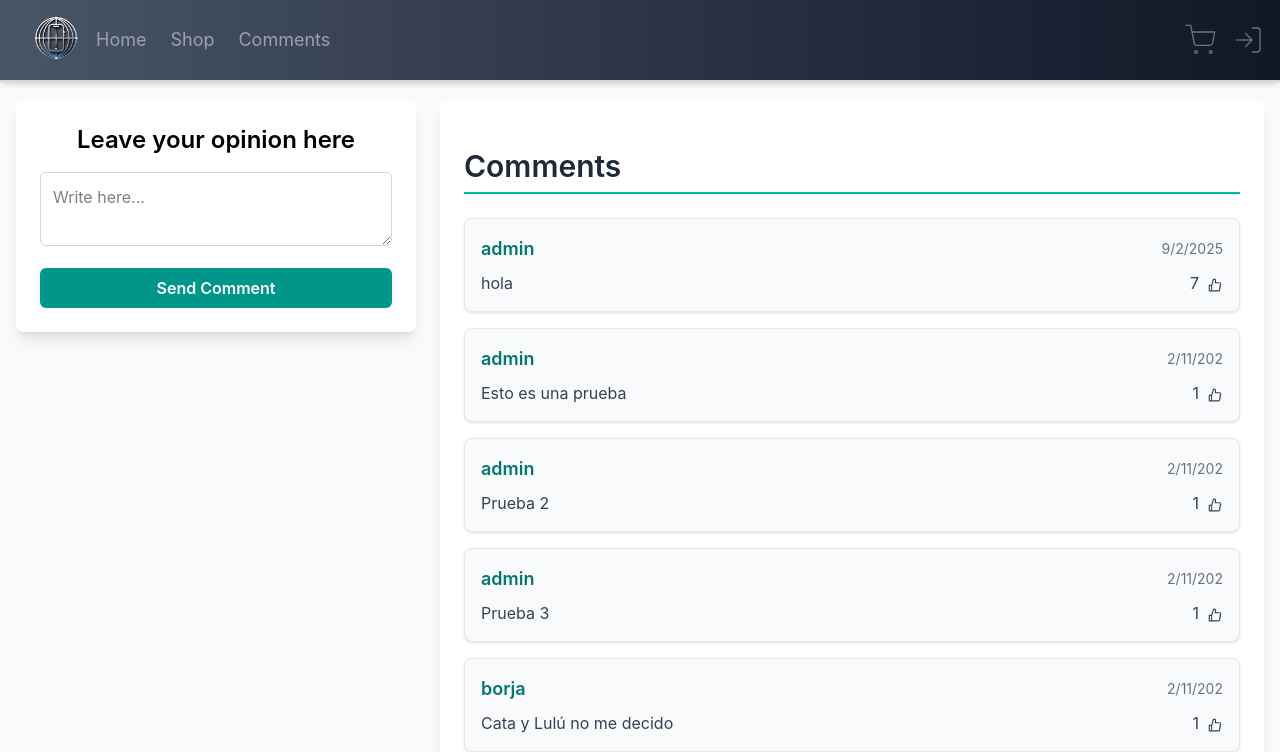
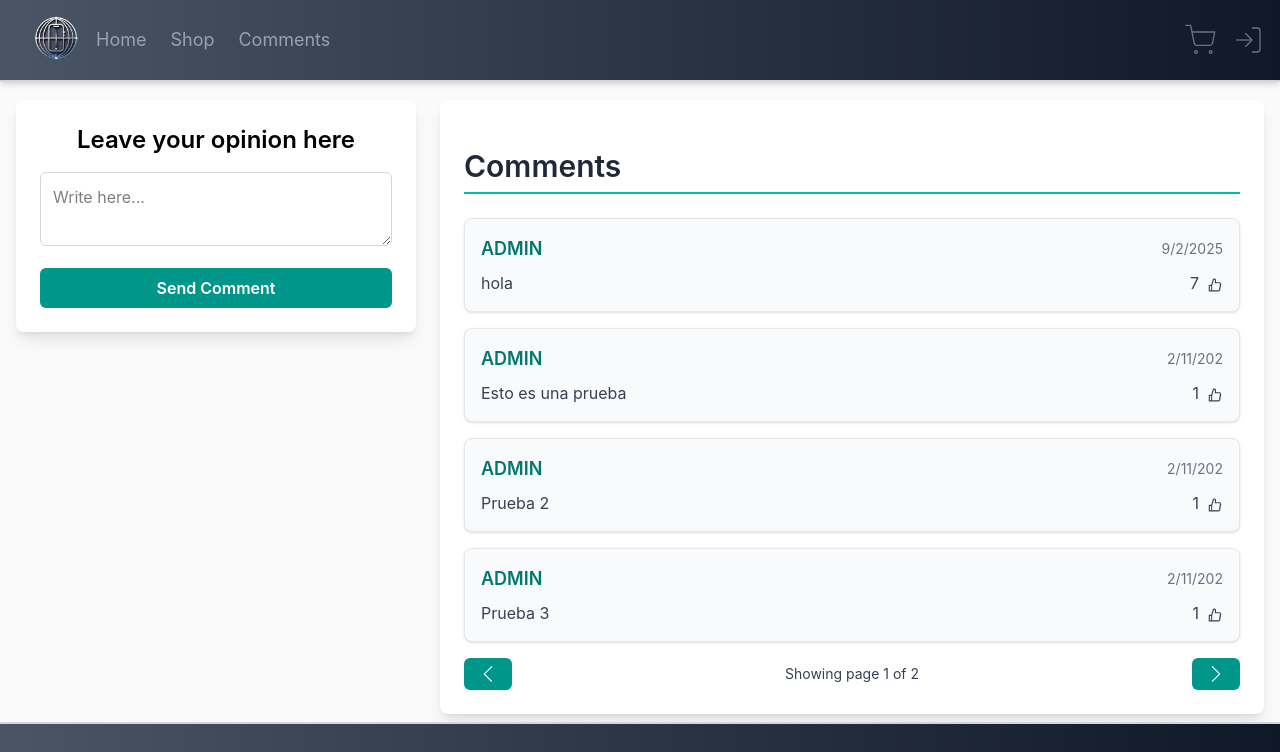
Before and after one commit to WDJohanWD/proyectoreact, a React (Vite) app in the folder react-project/: page /comments in a window 1280 px wide. Shown: the top 752 px of the page. Built offline with nearby package versions, Linux system fonts and the light colour scheme; data requests are answered from the project's data file.

Commit message:
like function

```diff
--- a/react-project/src/components/Comments.jsx
+++ b/react-project/src/components/Comments.jsx
@@ -1,6 +1,8 @@
 import { useEffect, useState } from "react";
-import { AiOutlineLike } from "react-icons/ai";
+import { AiOutlineLike, AiFillLike } from "react-icons/ai"; // Añado AiFillLike para el "like" lleno
 import "../styles/Edit.css";
+import { SlArrowLeft } from "react-icons/sl";
+import { SlArrowRight } from "react-icons/sl";
 
 const Comments = () => {
     const userID = localStorage.getItem("userId");
@@ -9,6 +11,8 @@ const Comments = () => {
     const [msg, setMsg] = useState("");
     const [username, setUsername] = useState("");
     const [loading, setLoading] = useState(false);
+    const [currentPage, setCurrentPage] = useState(1);
+    const ITEMS_PER_PAGE = 4; // Número de comentarios por página
 
     useEffect(() => {
         if (userID) {
@@ -58,11 +62,11 @@ const Comments = () => {
             return;
         }
         if (!comment) {
-            setMsg("You cannot write an empty comment")
+            setMsg("You cannot write an empty comment");
             return;
         }
 
-        const newComment = { username, comment, date: new Date().toLocaleString(), like: 0 };
+        const newComment = { username, comment, date: new Date().toLocaleString(), like: 0, liked: false };
 
         try {
             const response = await fetch("http://localhost:5000/comments", {
@@ -73,27 +77,35 @@ const Comments = () => {
             if (!response.ok) {
                 throw new Error("Error saving comment");
             }
-            setMsg("Comment added successfully!")
+            setMsg("Comment added successfully!");
             setComment(""); // Clear the textarea
             fetchComments(); // Refresh comments
         } catch (error) {
+            console.error("Error saving comment:", error);
             setMsg("There was an error adding your comment.");
         }
         setTimeout(() => setMsg(""), 3000);
     };
 
-    // Increment likes for a specific comment
+    // Increment or decrement likes for a specific comment
     const handleLike = async (commentId) => {
         try {
-            const updatedComments = comments.map((com) =>
-                com.id === commentId ? { ...com, like: com.like + 1 } : com
-            );
+            const updatedComments = comments.map((com) => {
+                if (com.id === commentId) {
+                    const newLikeCount = com.liked ? com.like - 1 : com.like + 1; // Si tiene like, resta 1, si no, suma 1
+                    return { ...com, like: newLikeCount, liked: !com.liked }; // Cambia el estado de liked y el contador de likes
+                }
+                return com;
+            });
             setComments(updatedComments);
 
             const response = await fetch(`http://localhost:5000/comments/${commentId}`, {
                 method: "PATCH",
                 headers: { "Content-Type": "application/json" },
-                body: JSON.stringify({ like: updatedComments.find(com => com.id === commentId).like }),
+                body: JSON.stringify({
+                    like: updatedComments.find((com) => com.id === commentId).like,
+                    liked: updatedComments.find((com) => com.id === commentId).liked,
+                }),
             });
 
             if (!response.ok) {
@@ -104,8 +116,29 @@ const Comments = () => {
         }
     };
 
+    // Pagination functions
+    const totalPages = Math.ceil(comments.length / ITEMS_PER_PAGE);
+
+    const getPaginatedComments = () => {
+        const startIndex = (currentPage - 1) * ITEMS_PER_PAGE;
+        const endIndex = startIndex + ITEMS_PER_PAGE;
+        return comments.slice(startIndex, endIndex);
+    };
+
+    const handleNextPage = () => {
+        if (currentPage < totalPages) {
+            setCurrentPage(currentPage + 1);
+        }
+    };
+
+    const handlePrevPage = () => {
+        if (currentPage > 1) {
+            setCurrentPage(currentPage - 1);
+        }
+    };
+
     return (
-        <div className="container mx-auto flex justify-center items-start  px-4">
+        <div className="container mx-auto flex justify-center items-start px-4">
             <div className="grid grid-cols-1 md:grid-cols-3 gap-6 w-full mt-25">
                 {/* Comment form */}
                 <div className="md:col-span-1 flex flex-col items-center">
@@ -136,14 +169,14 @@ const Comments = () => {
                                     {comments.filter((com) => com.username === username).map((comment, index) => (
                                         <div key={index} className="bg-gray-50 p-4 rounded-lg shadow-sm border border-gray-200">
                                             <div className="flex items-center justify-between mb-2">
-                                                <h3 className="text-lg font-semibold text-teal-700">{comment.username}</h3>
+                                                <h3 className="text-lg font-semibold text-teal-700">{comment.username.toUpperCase()}</h3>
                                                 <span className="text-sm text-gray-500">{comment.date.substring(0, 8)}</span>
                                             </div>
                                             <div className="text-gray-700 flex">
                                                 {comment.comment}
                                                 <div className="ml-auto flex items-center gap-2">
                                                     <p>{comment.like}</p>
-                                                    <AiOutlineLike className="mt-1 cursor-pointer" onClick={() => handleLike(comment.id)} />
+                                                    <AiOutlineLike className="mt-1 cursor-pointer"/>
                                                 </div>
                                             </div>
                                         </div>
@@ -159,24 +192,26 @@ const Comments = () => {
                 {/* All comments */}
                 <div className="md:col-span-2">
                     <div className="w-full bg-white shadow-lg rounded-lg p-6 mb-2">
-                        <h2 className="text-3xl font-semibold text-gray-800 my-6 border-b-2 border-teal-500 pb-2">
-                            Comments
-                        </h2>
+                        <h2 className="text-3xl font-semibold text-gray-800 my-6 border-b-2 border-teal-500 pb-2">Comments</h2>
                         {loading ? (
                             <p className="text-center text-gray-600">Loading comments...</p>
                         ) : comments.length > 0 ? (
                             <div className="space-y-4">
-                                {comments.map((comment, index) => (
+                                {getPaginatedComments().map((comment, index) => (
                                     <div key={index} className="bg-gray-50 p-4 rounded-lg shadow-sm border border-gray-200">
                                         <div className="flex items-center justify-between mb-2">
-                                            <h3 className="text-lg font-semibold text-teal-700">{comment.username}</h3>
+                                            <h3 className="text-lg font-semibold text-teal-700">{comment.username.toUpperCase()}</h3>
                                             <span className="text-sm text-gray-500">{comment.date.substring(0, 8)}</span>
                                         </div>
                                         <div className="text-gray-700 flex">
                                             {comment.comment}
                                             <div className="ml-auto flex items-center gap-2">
                                                 <p>{comment.like}</p>
-                                                <AiOutlineLike className="mt-1 cursor-pointer" onClick={() => handleLike(comment.id)} />
+                                                {comment.liked ? (
+                                                    <AiFillLike className="mt-1 cursor-pointer text-teal-500" onClick={() => handleLike(comment.id)} />
+                                                ) : (
+                                                    <AiOutlineLike className="mt-1 cursor-pointer" onClick={() => handleLike(comment.id)} />
+                                                )}
                                             </div>
                                         </div>
                                     </div>
@@ -185,6 +220,27 @@ const Comments = () => {
                         ) : (
                             <p className="text-center text-gray-600">No comments available.</p>
                         )}
+
+                        {/* Pagination controls */}
+                        <div className="flex justify-between items-center mt-4">
+                            <button
+                                className="bg-teal-600 hover:bg-teal-500 text-white font-semibold py-2 px-4 rounded-md transition"
+                                onClick={handlePrevPage}
+                                disabled={currentPage === 1}
+                            >
+                                <SlArrowLeft />
+                            </button>
+                            <span className="text-sm text-gray-700">
+                                Showing page {currentPage} of {totalPages}
+                            </span>
+                            <button
+                                className="bg-teal-600 hover:bg-teal-500 text-white font-semibold py-2 px-4 rounded-md transition"
+                                onClick={handleNextPage}
+                                disabled={currentPage === totalPages}
+                            >
+                                <SlArrowRight />
+                            </button>
+                        </div>
                     </div>
                 </div>
             </div>
```
